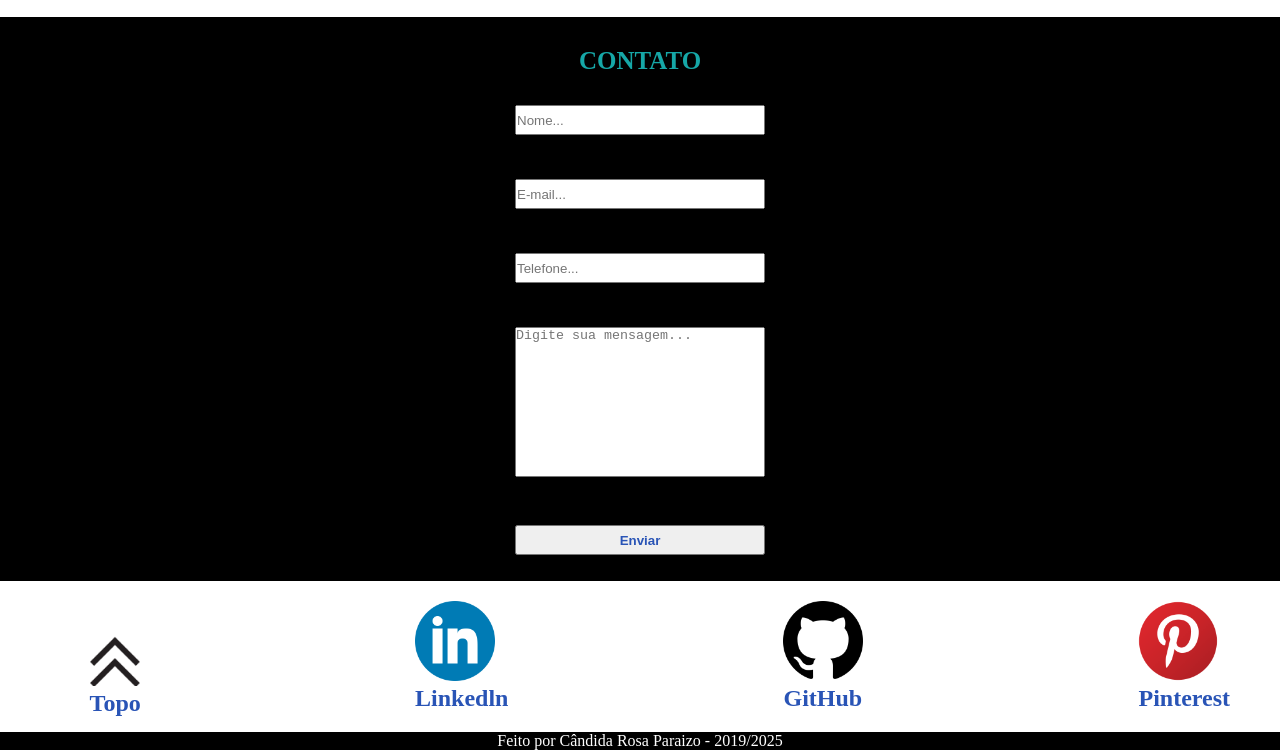
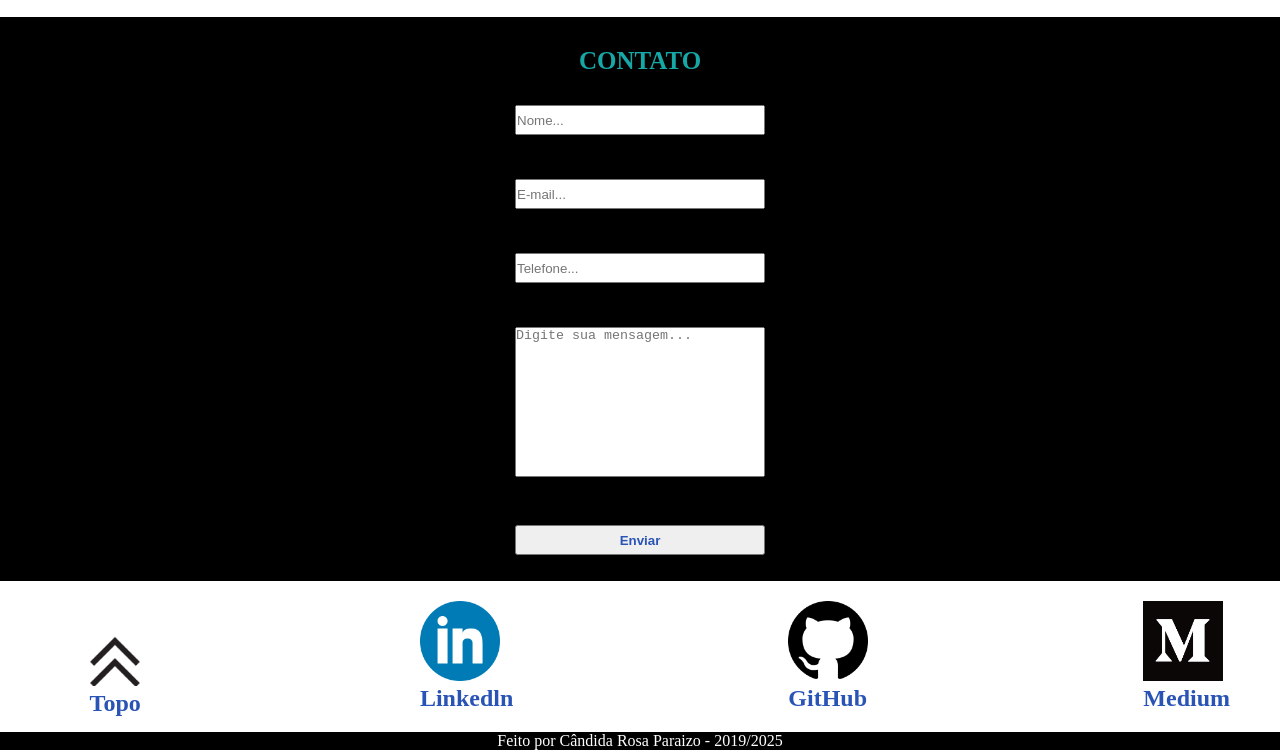
Before and after one commit to crparaizo/crparaizo.github.io, a plain HTML site: page index.html in a window 1280 px wide. Shown: the part 3045-3795 px from the top of the page. Drawn offline with nearby package versions, Linux system fonts and the light colour scheme.

Commit message:
trocando pinterest por medium

```diff
--- a/index.html
+++ b/index.html
@@ -242,10 +242,10 @@
                 <h2>GitHub</h2>
             </div>
             <div class="lin">
-                <a target="_blank" href="https://br.pinterest.com/candidaparaizo/">
-                    <img src="imagens/if_Pinterstt_570627.png" alt="">
+                <a target="_blank" href="https://medium.com/@crparaizo">
+                    <img src="imagens/medium.png" alt="">
                 </a>
-                <h2>Pinterest</h2>
+                <h2>Medium</h2>
             </div>
         </div>
         <div class="creditos">
```
Also changed, not shown: imagens/medium.png (added).
